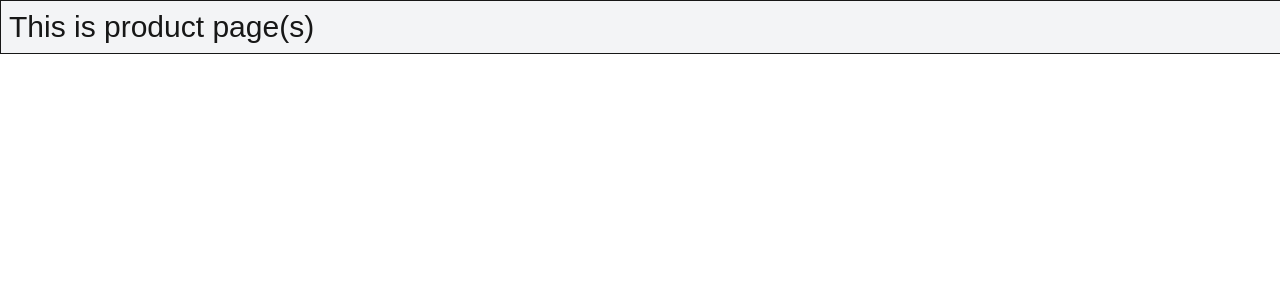
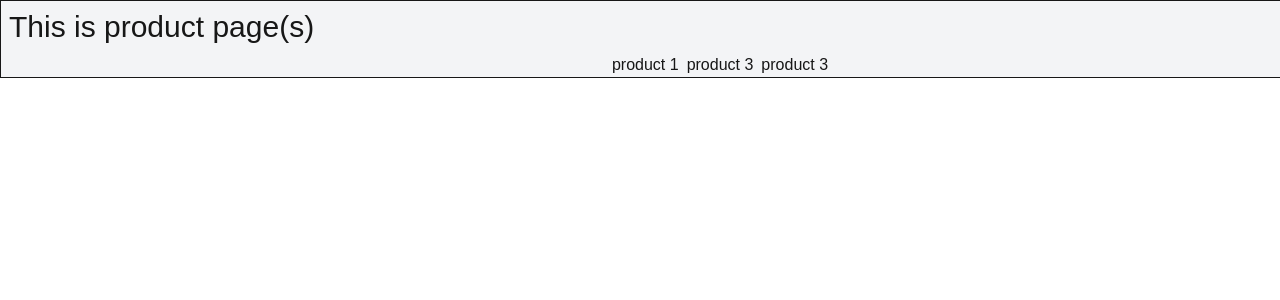
Before and after one commit to vankhanhitb/nextjs-basic, a Next.js app: page /products in a window 1280 px wide. Shown: the top 300 px of the page. Built offline with nearby package versions, Linux system fonts and the light colour scheme.

Commit message:
implement parallel and intercepted router

```diff
--- /dev/null
+++ b/src/app/dashboard/@charts/layout.tsx
@@ -0,0 +1,13 @@
+
+type ChartLayout = {
+  children: React.ReactNode;
+}
+
+export default function ChartLayout({ children }: ChartLayout) {
+  return(
+    <div>
+      <h1>Chart Title</h1>
+      {children}
+    </div>
+  )
+}
--- /dev/null
+++ b/src/app/dashboard/@charts/page.tsx
@@ -0,0 +1,7 @@
+import React from 'react'
+
+export default function ChartPage() {
+  return (
+    <div>ChartPage</div>
+  )
+}
--- /dev/null
+++ b/src/app/dashboard/@revenue/page.tsx
@@ -0,0 +1,7 @@
+import React from 'react'
+
+export default function RevenuePage() {
+  return (
+    <div>RevenuePage</div>
+  )
+}
--- /dev/null
+++ b/src/app/dashboard/layout.tsx
@@ -0,0 +1,23 @@
+import React from "react";
+
+type DashBoardLayout= {
+  children: React.ReactNode;
+  revenue: React.ReactNode;
+  charts: React.ReactNode;
+}
+
+export default function LayoutShop({
+  children,
+  revenue,
+  charts
+}:DashBoardLayout) {
+  return (
+    <div className="grid grid-cols-2">
+      {children}
+      <div className="grid grid-cols-2">
+        {revenue}
+        {charts}
+      </div>
+    </div>
+  );
+}
--- /dev/null
+++ b/src/app/products/@modal/(..)products/[handle]/page.tsx
@@ -0,0 +1,17 @@
+
+
+type ProductModal= {
+  params: Promise<{handle: string}>
+}
+
+export default async function page({ params }: ProductModal) {
+  const { handle } = await params;
+
+  return (
+    <div role="dialog">{
+      (handle ? handle : <div>
+        Product modal
+      </div>)
+    }</div>
+  )
+}
--- /dev/null
+++ b/src/app/products/@modal/default.tsx
@@ -0,0 +1,4 @@
+
+export default function ModelLayout() {
+  return null;
+}
--- /dev/null
+++ b/src/app/products/layout.tsx
@@ -0,0 +1,15 @@
+type ProductLayout= {
+  children: React.ReactNode;
+  modal: React.ReactNode;
+}
+
+export default function ProductLayout(
+  {children, modal}: ProductLayout
+){
+  return(
+    <div className="product-page">
+      {children}
+      {modal}
+    </div>
+  )
+}
--- a/src/app/products/page.tsx
+++ b/src/app/products/page.tsx
@@ -1,4 +1,5 @@
 import type { Metadata } from "next"
+import Link from "next/link";
 
 export const metadata: Metadata= {
   title: "Product"
@@ -9,6 +10,11 @@ export default function ProductPages(){
   return(
     <div className="w-full border bg-gray-100">
       <h2 className="text-3xl m-2">This is product page(s)</h2>
+      <div className="w-full flex items-center justify-center gap-2">
+        <Link href={"/products/product-1"}>product 1</Link>
+        <Link href={"/products/product-2"}>product 3</Link>
+        <Link href={"/products/product-3"}>product 3</Link>
+      </div>
     </div>
   )
 }
```
